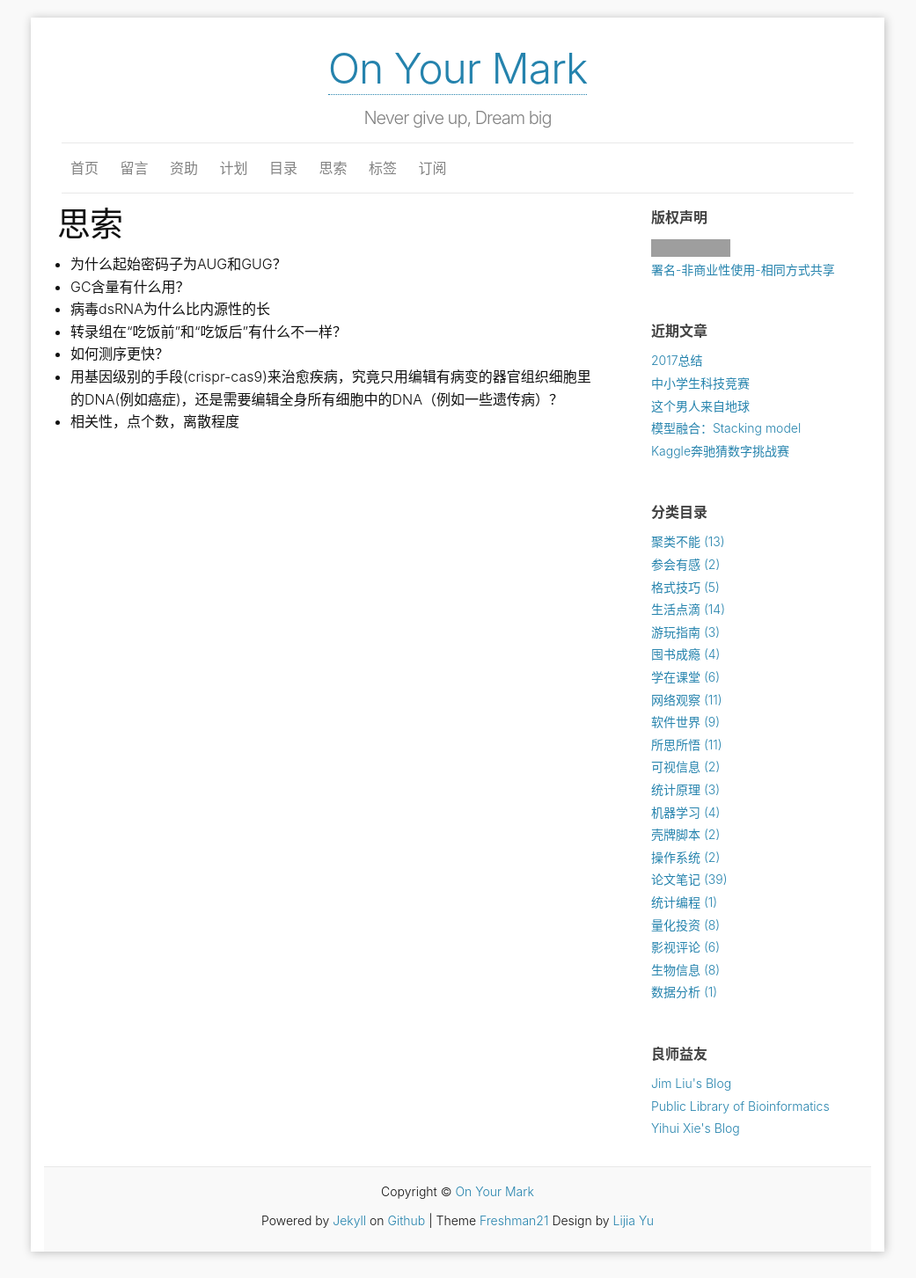
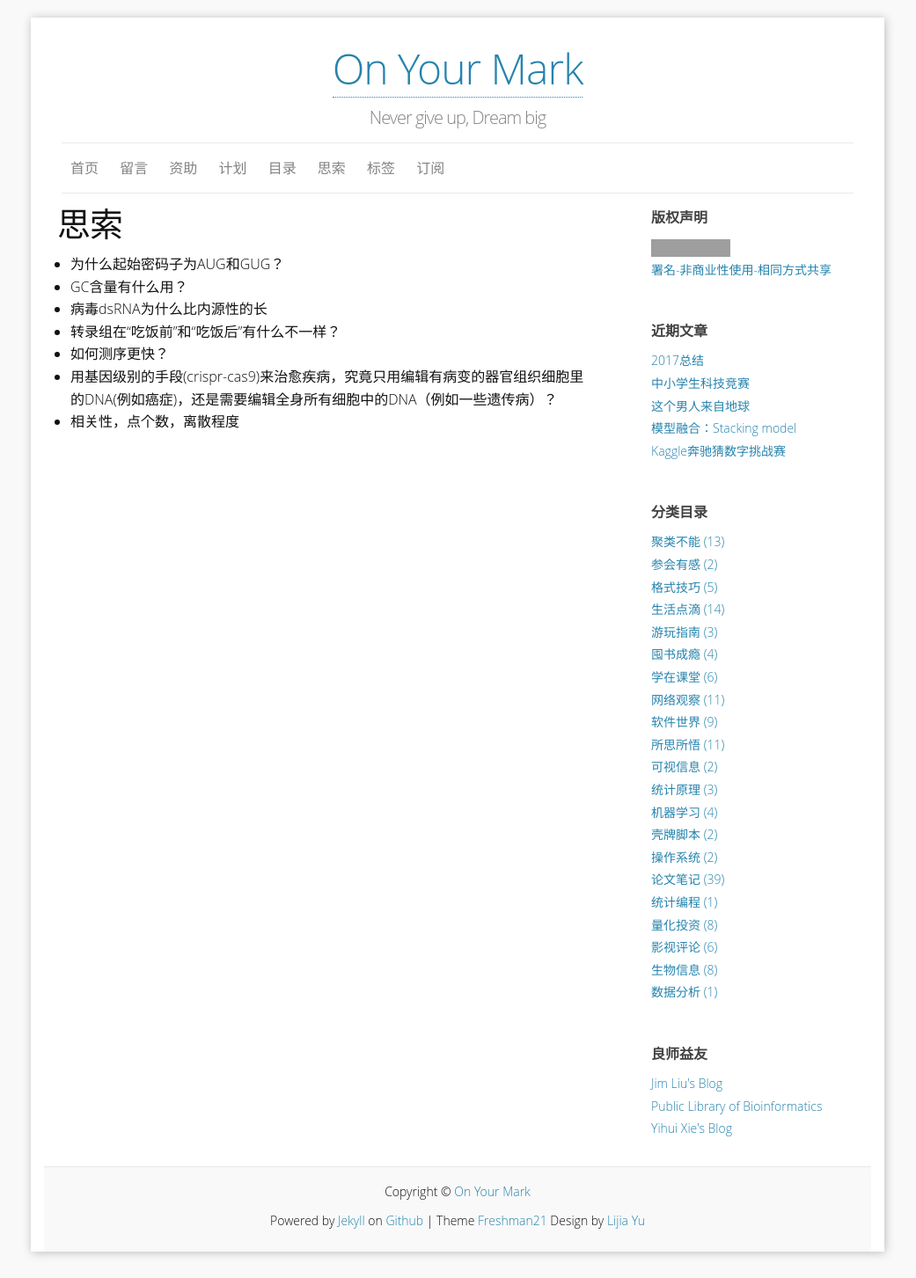
Before and after one commit to yulijia/cn, a Jekyll site: the page built from thoughts/index.md, in a window 1280 px wide. Shown: the whole page at 88% size, without its empty margins (120-1161 px from the left). Built offline with Jekyll 4.4.1, drawn with Linux system fonts in a browser that asks for light colours; some web fonts are replaced; grey boxes are pictures that could not be loaded.

Commit message:
open sans

```diff
--- a/css/main.scss
+++ b/css/main.scss
@@ -6,7 +6,7 @@
 
 
 // Our variables
-$base-font-family: '-apple-system','BlinkMacSystemFont','Helvetica Neue','PingFang SC','Microsoft YaHei','Source Han Sans SC','Noto Sans CJK SC','WenQuanYi Micro Hei','Open Sans', sans-serif;
+$base-font-family: 'Open Sans', sans-serif;
 $base-font-size:   16px;
 $small-font-size:  $base-font-size * 0.875;
 $base-line-height: 1.6em;
```
